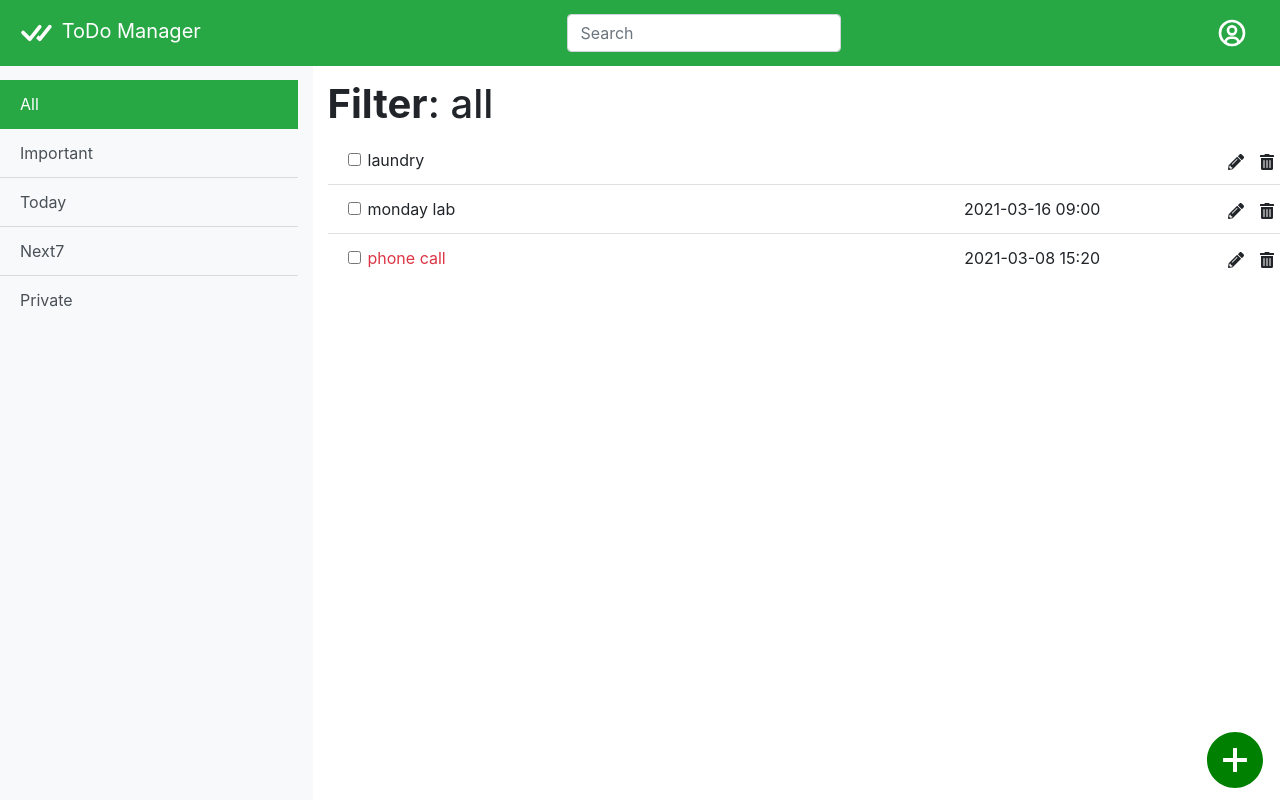
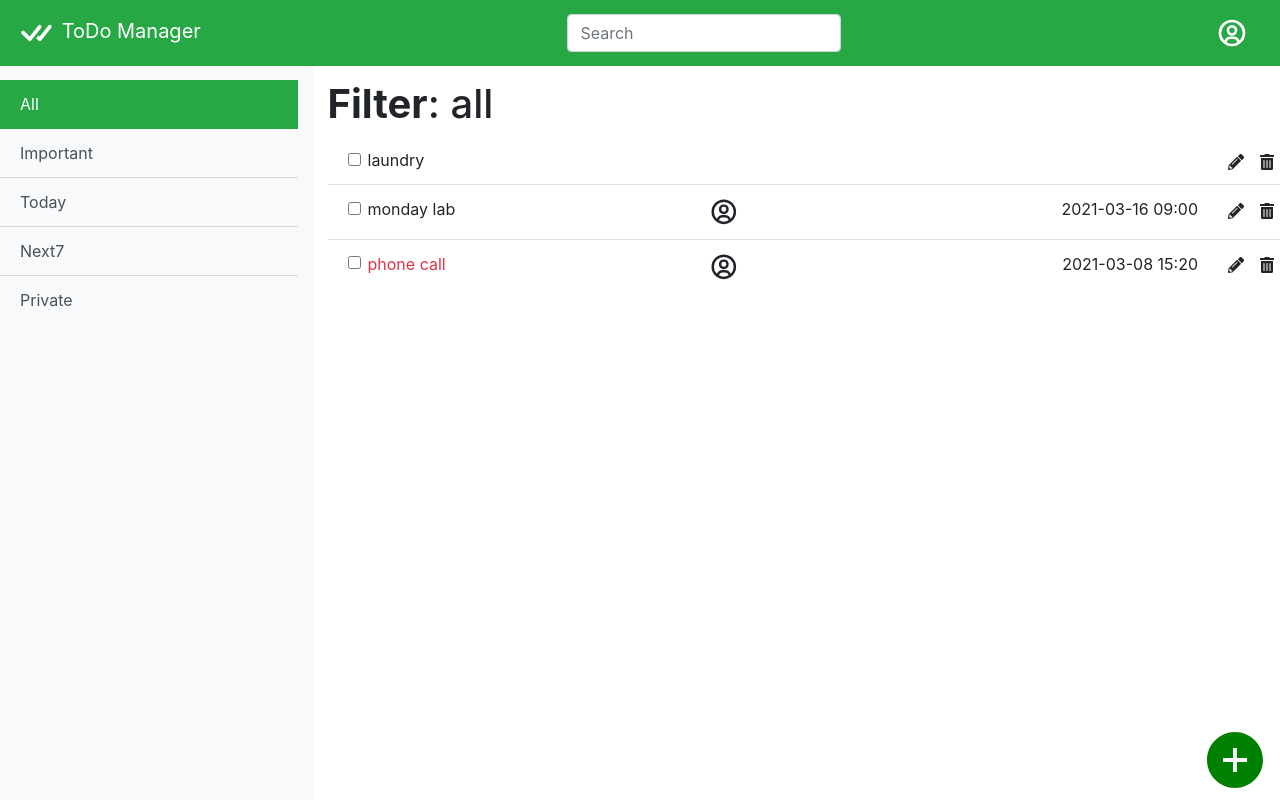
Before and after one commit to tndevelop/Website-TaskList, a React (Create React App) app in the folder biglab1/: page / in a window 1280 px wide. Built offline with nearby package versions, Linux system fonts and the light colour scheme.

Commit message:
minor fixes (private, deadline alignment)

```diff
--- a/biglab1/src/App.js
+++ b/biglab1/src/App.js
@@ -10,9 +10,10 @@ import './components/TaskList.js';
 import { Task, List } from './TaskListCreate';
 
 // create some dummy tasks
-const t1 = new Task(1, "laundry", 0, 1);
-const t2 = new Task(2, "monday lab", 0, 0, "2021-03-16T09:00:00.000Z");
-const t3 = new Task(3, "phone call", 1, 0, "2021-03-08T15:20:00.000Z");
+// id, description, urgent, private, deadline
+const t1 = new Task(1, "laundry", false, true);
+const t2 = new Task(2, "monday lab", false, false, "2021-03-16T09:00:00.000Z");
+const t3 = new Task(3, "phone call", true, false, "2021-03-08T15:20:00.000Z");
 
 // create the task list and add the dummy tasks
 const taskList = new List();
--- a/biglab1/src/components/Deadline.js
+++ b/biglab1/src/components/Deadline.js
@@ -6,7 +6,7 @@ import { Col } from "react-bootstrap";
  */
 function Deadline(props) {
   return (
-    <Col className="d-flex justify-content-center">
+    <Col className="d-flex justify-content-end">
       {props.deadline ? props.deadline.format("YYYY-MM-DD HH:mm") : ""}
     </Col>
   );
--- a/biglab1/src/components/MyNavbar.js
+++ b/biglab1/src/components/MyNavbar.js
@@ -10,7 +10,7 @@ function MyNavbar(props) {
 
       <Navbar.Brand href="index.html">
         <BsCheckAll size="2em"></BsCheckAll> ToDo Manager
-        </Navbar.Brand>
+      </Navbar.Brand>
 
       <Form className="form-inline my-2 my-lg-0 mx-auto d-none d-sm-block" action="#" role="search" aria-label="Quick search">
         <FormControl type="text" placeholder="Search" className="mr-sm-2" />
--- a/biglab1/src/components/Shared.js
+++ b/biglab1/src/components/Shared.js
@@ -8,7 +8,7 @@ import { BiUserCircle } from "react-icons/bi";
 function Shared(props) {
   return (
     <Col sm="2">
-      {props.shared ? <BiUserCircle size="1.85em"></BiUserCircle> : ""}
+      {props.private ? "" : <BiUserCircle size="1.85em"></BiUserCircle>}
     </Col>
   );
 }
--- a/biglab1/src/components/TaskList.js
+++ b/biglab1/src/components/TaskList.js
@@ -12,7 +12,7 @@ function TaskList(props) {
           <ListGroup.Item key={index} index={index}>
             <Row>
               <Description urgent={t.urgent} description={t.description} />
-              <Shared shared={t.shared}></Shared>
+              <Shared private={t.private}></Shared>
               <Deadline deadline={t.deadline}></Deadline>
               <Actions taskList={props.taskList}></Actions>
             </Row>
```
